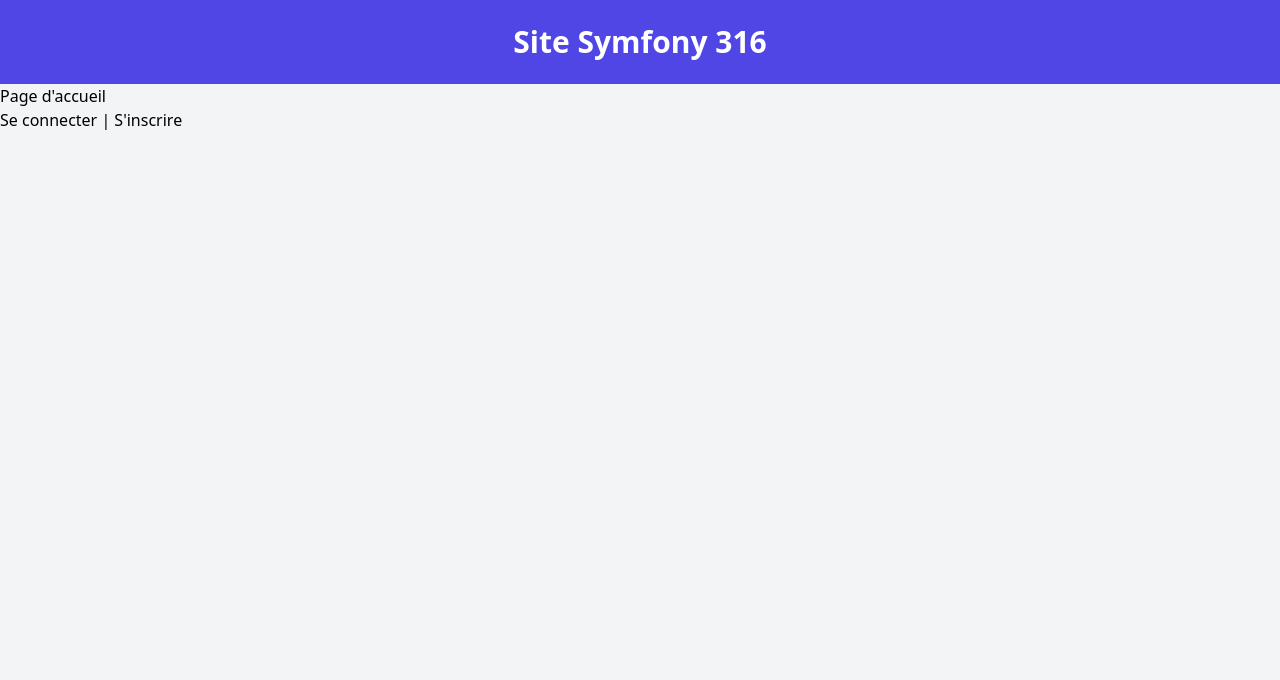
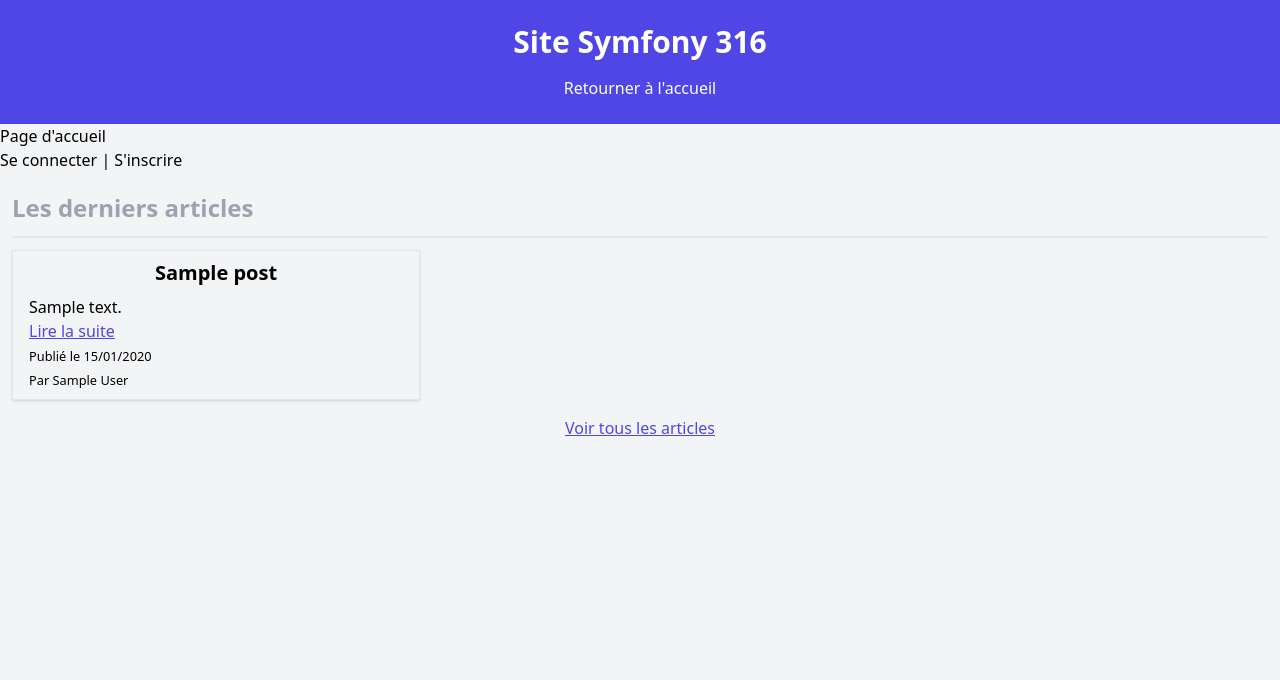
Before and after one commit to hugolgs-dev/blog-symfony-316, a Symfony app: template templates/home.html.twig in a window 1280 px wide. Shown: the top 680 px of the page. Run offline with Twig, Linux system fonts and the light colour scheme; the template is opened without the code that fills it: most values are stand-ins (such as "Sample title", 1, 10 or a date in 2020); some libraries are stand-ins or nearby versions.

Commit message:
Add functionality to display latest posts and create an articles page

```diff
--- a/composer.json
+++ b/composer.json
@@ -44,7 +44,7 @@
         "symfony/web-link": "7.2.*",
         "symfony/yaml": "7.2.*",
         "symfonycasts/tailwind-bundle": "^0.7.1",
-        "twig/extra-bundle": "^2.12|^3.19",
+        "twig/extra-bundle": "^3.19",
         "twig/twig": "^2.12|^3.19"
     },
     "config": {
--- a/config/routes.yaml
+++ b/config/routes.yaml
@@ -45,3 +45,8 @@ admin_posts:
 comments_crud:
     path: /comment
     controller: App\Controller\Admin\CommentCrudController::index
+
+app_actus:
+    path: /actus
+    controller: App\Controller\AffichagePostController::index
+    methods: GET
--- a/templates/home.html.twig
+++ b/templates/home.html.twig
@@ -13,4 +13,21 @@
         <a href="{{ path('app_login') }}">Se connecter</a> |
         <a href="{{ path('app_register') }}">S'inscrire</a>
     {% endif %}
+    <div class="last-post mt-5 px-3">
+    <h2 class="text-2xl font-bold text-gray-400 border-b-2 pb-3">Les derniers articles</h2>
+    <div class="grid grid-cols-1 md:grid-cols-3 gap-4 mt-3">
+    {% for post in latestPosts %}
+        <article class="mb-4 border shadow px-4 py-2">
+            <h2 class="font-bold text-xl text-center mb-2">{{ post.title }}</h2>
+            <p>{{ post.content }}</p>
+            <p class="text-indigo-600 underline cursor-pointer hover:text-indigo-700 visited:text-gray-500"><a href="">Lire la suite</a></p>
+            <p><small>Publié le {{ post.createdAt|date('d/m/Y') }}</small></p>
+            <p><small>Par {{ post.author }}</small></p>
+        </article>
+    {% else %}
+        <p>Aucun article trouvé.</p>
+    {% endfor %}
+    </div>
+    </div>
+    <p class="text-center text-indigo-600 underline cursor-pointer"><a href="{{ path('app_actus') }}">Voir tous les articles</a></p>
 {% endblock %}
--- a/templates/inc/header.html.twig
+++ b/templates/inc/header.html.twig
@@ -10,6 +10,9 @@
 
     <header class="bg-indigo-600 text-white py-6">
         <h1 class="text-3xl font-bold text-center">Site Symfony 316</h1>
+        <nav class="flex justify-center mt-4">
+            <a href="{{ path('home') }}" class="mx-2">Retourner à l'accueil</a>
+        </nav>
     </header>
 
 </body>
```
Also changed, not shown: src/Controller/AffichagePostController.php (added, +20 -0 lines), src/Controller/HomeController.php (+7 -2 lines), templates/actus.html.twig (added, +20 -0 lines), 1 other file.
